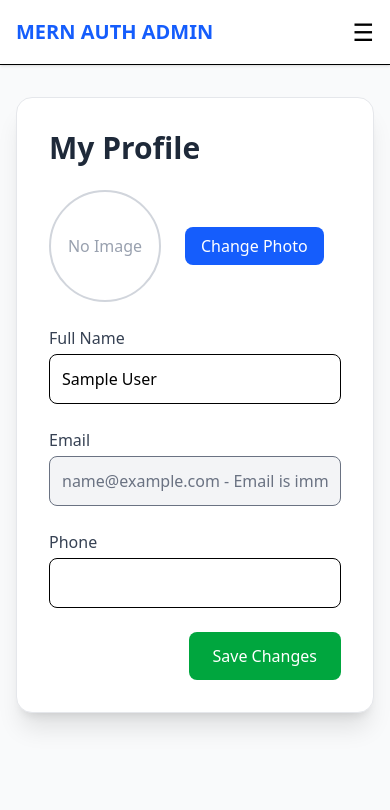
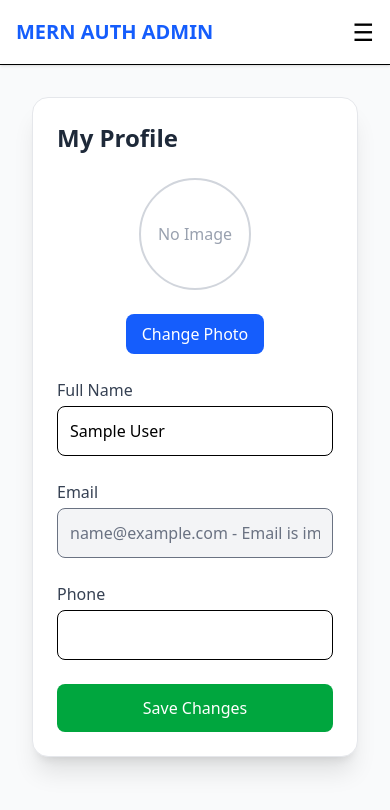
Before and after one commit to FarisShamsudeen/mern_auth_app, a React (Vite) app in the folder frontend/: page /profile in a window 390 px wide. Shown: the top 810 px of the page. Built offline with nearby package versions, Linux system fonts and the light colour scheme; no server answers; sample sign-in values are in the browser's storage.

Commit message:
Made Profile Responsive in Laptop

```diff
--- a/frontend/src/pages/Profile.jsx
+++ b/frontend/src/pages/Profile.jsx
@@ -56,15 +56,19 @@ export default function Profile() {
   };
 
   return (
-    <div className="max-w-3xl mx-auto bg-white shadow-xl rounded-2xl p-8 border border-gray-200">
+    <div className="max-w-3xl mx-auto px-4 sm:px-6">
+      <div className="bg-white shadow-xl rounded-2xl p-6 sm:p-8 border border-gray-200">
 
-      <h2 className="text-3xl font-bold mb-6 text-gray-800">My Profile</h2>
+        <h2 className="text-2xl sm:text-3xl font-bold mb-6 text-gray-800">
+          My Profile
+        </h2>
 
         <form onSubmit={handleSubmit} className="space-y-6">
 
-        {/* Profile Image */}
-        <div className="flex items-center gap-6">
-          <div className="w-28 h-28 rounded-full overflow-hidden border-2 border-gray-300">
+          {/* Profile Image Section */}
+          <div className="flex flex-col sm:flex-row sm:items-center gap-6">
+
+            <div className="mx-auto sm:mx-0 w-28 h-28 rounded-full overflow-hidden border-2 border-gray-300">
               {profileImageSrc ? (
                 <img
                   src={profileImageSrc}
@@ -78,8 +82,8 @@ export default function Profile() {
               )}
             </div>
 
-          <label className="cursor-pointer">
-            <span className="px-4 py-2 bg-blue-600 text-white rounded-lg hover:bg-blue-700 transition">
+            <label className="mx-auto sm:mx-0 cursor-pointer">
+              <span className="inline-block px-4 py-2 bg-blue-600 text-white rounded-lg hover:bg-blue-700 transition text-center">
                 Change Photo
               </span>
               <input
@@ -93,7 +97,9 @@ export default function Profile() {
 
           {/* Name */}
           <div>
-          <label className="block text-gray-700 font-medium mb-1">Full Name</label>
+            <label className="block text-gray-700 font-medium mb-1">
+              Full Name
+            </label>
             <input
               className="w-full border rounded-lg p-3 focus:ring-2 focus:ring-blue-400 outline-none"
               value={form.name}
@@ -103,17 +109,21 @@ export default function Profile() {
 
           {/* Email (readonly) */}
           <div>
-          <label className="block text-gray-700 font-medium mb-1">Email</label>
+            <label className="block text-gray-700 font-medium mb-1">
+              Email
+            </label>
             <input
               className="w-full border rounded-lg p-3 text-gray-500 bg-gray-100 cursor-not-allowed"
-            value={`${form.email} - Email is immutable in our Database`}
+              value={`${form.email} - Email is immutable`}
               disabled
             />
           </div>
 
           {/* Phone */}
           <div>
-          <label className="block text-gray-700 font-medium mb-1">Phone</label>
+            <label className="block text-gray-700 font-medium mb-1">
+              Phone
+            </label>
             <input
               className="w-full border rounded-lg p-3 focus:ring-2 focus:ring-blue-400 outline-none"
               value={form.phone}
@@ -121,12 +131,12 @@ export default function Profile() {
             />
           </div>
 
-        {/* Save */}
+          {/* Save Button */}
           <div className="flex justify-end">
             <button
               type="submit"
               disabled={loading}
-            className="px-6 py-3 bg-green-600 text-white rounded-lg hover:bg-green-700 transition"
+              className="w-full sm:w-auto px-6 py-3 bg-green-600 text-white rounded-lg hover:bg-green-700 transition"
             >
               {loading ? "Saving..." : "Save Changes"}
             </button>
@@ -134,5 +144,6 @@ export default function Profile() {
 
         </form>
       </div>
+    </div>
   );
 }
```
Lines whose indentation alone changed are shown as unchanged.
